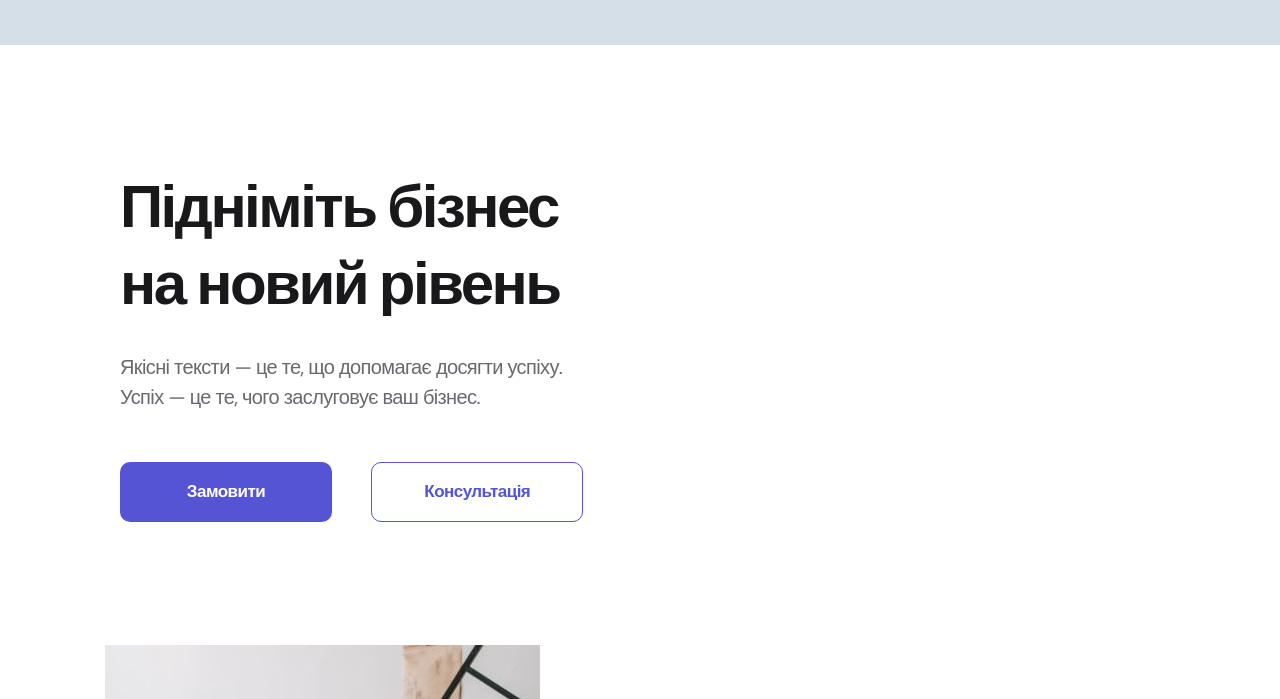
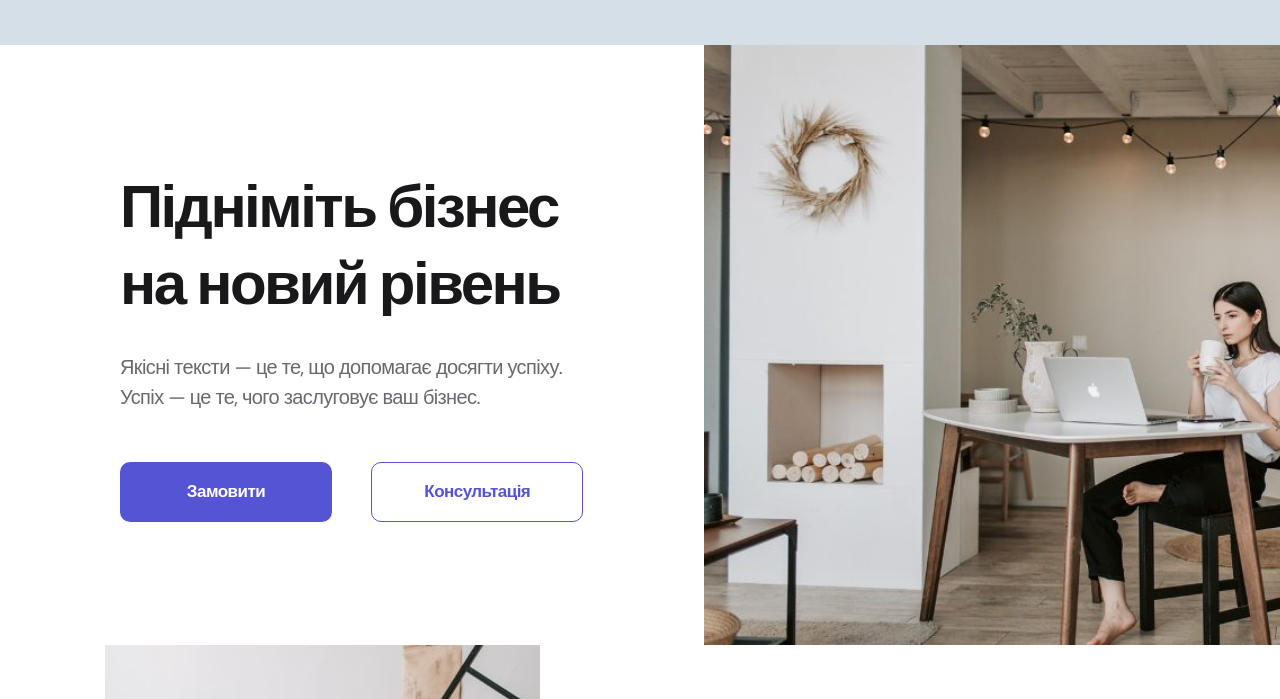
Before and after one commit to vmbnetua/yourcopywriter, a plain HTML site: page index.html in a window 1280 px wide. Shown: the part 101-800 px from the top of the page. Drawn offline with nearby package versions, Linux system fonts and the light colour scheme.

Commit message:
Update default.css

```diff
--- a/styles/default.css
+++ b/styles/default.css
@@ -77,7 +77,7 @@ body {
 .hero__right {
     width: 45%;
     height: 650px;
-    background-image: url(./images/copywritermain.jpg);
+    background-image: url(../images/copywritermain.jpg);
     background-size: cover;
 }
 
```
